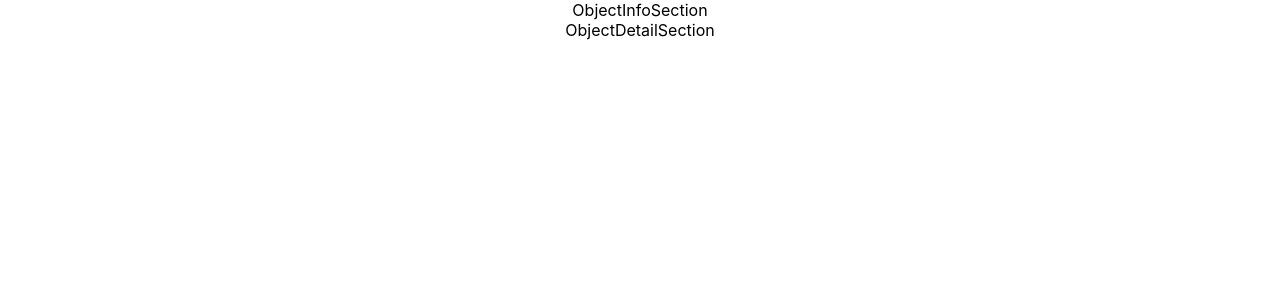
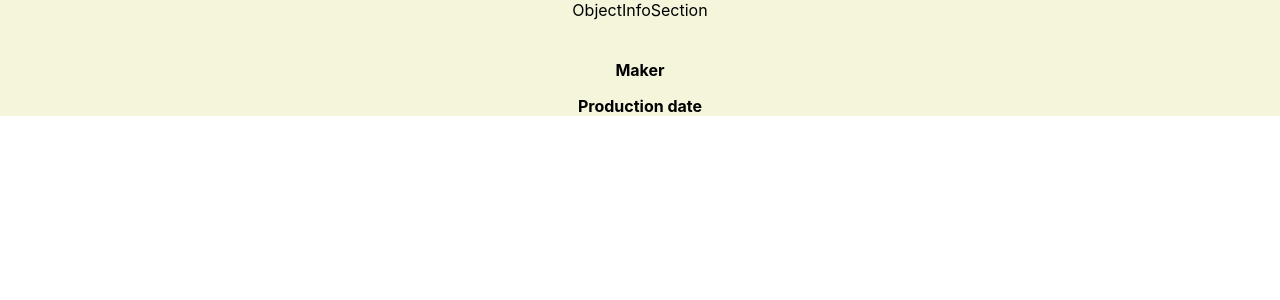
Before and after one commit to anemoa/retry-museum-project, a React (Create React App) app: page / in a window 1280 px wide. Shown: the top 300 px of the page. Built offline with nearby package versions, Linux system fonts and the light colour scheme; the HTML template or start-up script is replaced by a standard one.

Commit message:
feat: add styled components for Wokr of Arst page

```diff
--- a/src/App.js
+++ b/src/App.js
@@ -1,10 +1,10 @@
 import './App.css';
-import { WorkOfArts } from './pages/work-of-arts/WorkOfArts';
+import { WorkOfArtsPage } from './pages/work-of-arts/WorkOfArtsPage';
 
 function App() {
     return (
         <div className='App'>
-			<WorkOfArts />
+			<WorkOfArtsPage />
         </div>
     );
 }
--- a/src/pages/work-of-arts/WorkOfArts.jsx
+++ b/src/pages/work-of-arts/WorkOfArtsPage.jsx
@@ -1,7 +1,7 @@
 import React from 'react';
 import { WorkOfArtsLayout } from './components/WorkOfArtsLayout';
 
-export const WorkOfArts = () => {
+export const WorkOfArtsPage = () => {
     return (
         <>
             <WorkOfArtsLayout />
--- a/src/pages/work-of-arts/components/ObjectDetailSection.jsx
+++ b/src/pages/work-of-arts/components/ObjectDetailSection.jsx
@@ -1,9 +1,33 @@
-import React from 'react'
+import React from 'react';
+import styled from 'styled-components';
+
+const DetailSection = styled.section`
+    display: flex;
+    background-color: #f9f9f9;
+`;
 
 export const ObjectDetailSection = () => {
-  return (
-	<section>
-		ObjectDetailSection
-	</section>
-  )
-}
+    return (
+        <section>
+            <div className='arts_pic_wrap'>
+                <div className='art_pic_box'>
+                    <img src='' alt='' />
+                </div>
+
+                <div className='art_simple_info'>
+                    <h2 className='art_title'></h2>
+
+                    <div className='art_info_box'>
+                        <strong className='info_title'>Maker</strong>
+                        <p className='info_value'></p>
+                    </div>
+
+                    <div className='art_info_box'>
+                        <strong className='info_title'>Production date</strong>
+                        <p className='info_value'></p>
+                    </div>
+                </div>
+            </div>
+        </section>
+    );
+};
--- a/src/pages/work-of-arts/components/WorkOfArtsLayout.jsx
+++ b/src/pages/work-of-arts/components/WorkOfArtsLayout.jsx
@@ -1,12 +1,21 @@
 import React from 'react';
 import { ObjectInfoSection } from './ObjectInfoSection';
 import { ObjectDetailSection } from './ObjectDetailSection';
+import styled from 'styled-components';
+
+const WorkOfArtsContainer = styled.main`
+	width: 100%;
+	max-width: 1300px;
+	margin: 0 auto;
+	background-color: beige;
+`;
+
 
 export const WorkOfArtsLayout = () => {
     return (
-        <main>
+        <WorkOfArtsContainer>
             <ObjectInfoSection />
             <ObjectDetailSection />
-        </main>
+		</WorkOfArtsContainer>
     );
 };
```
